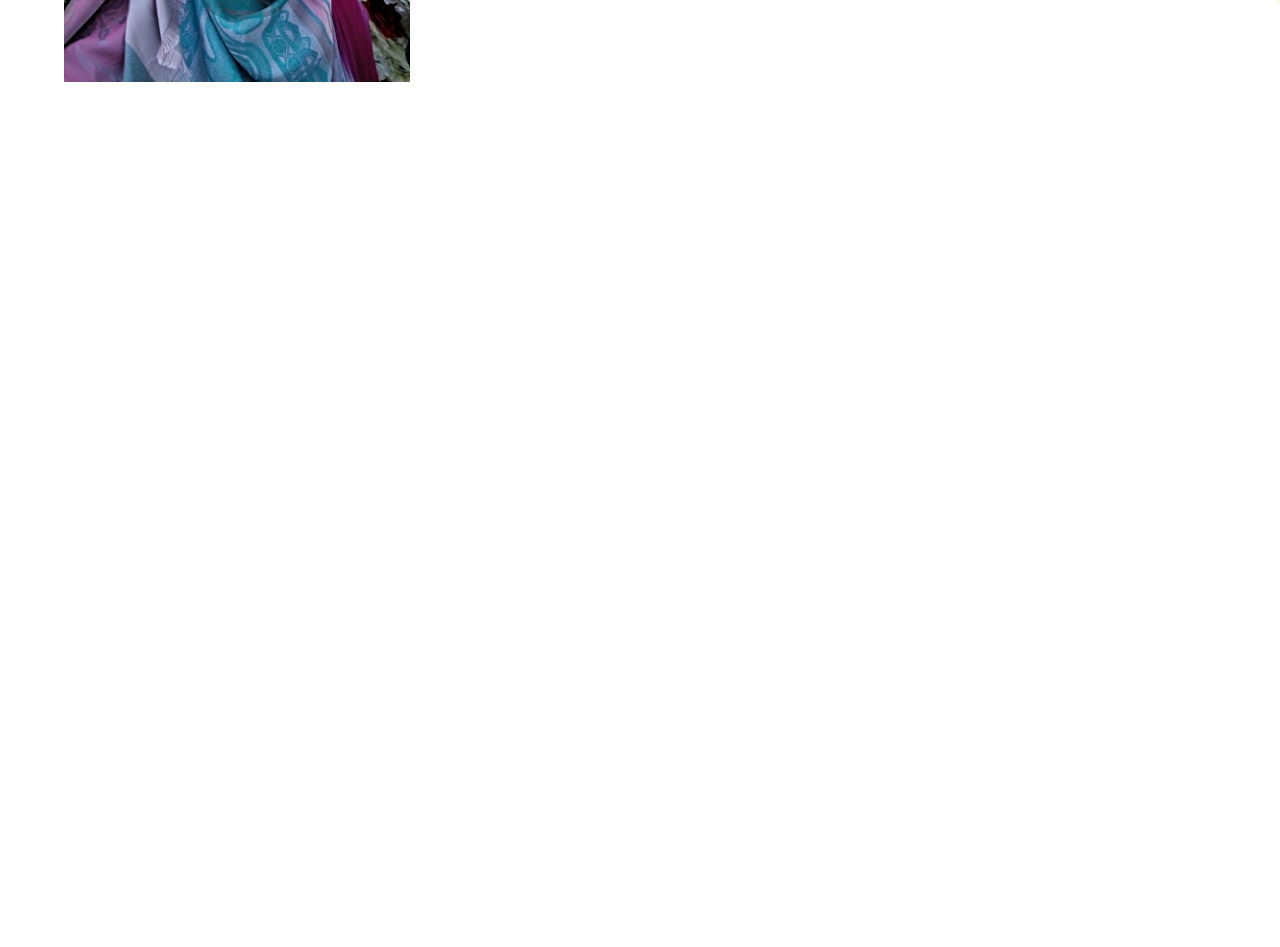
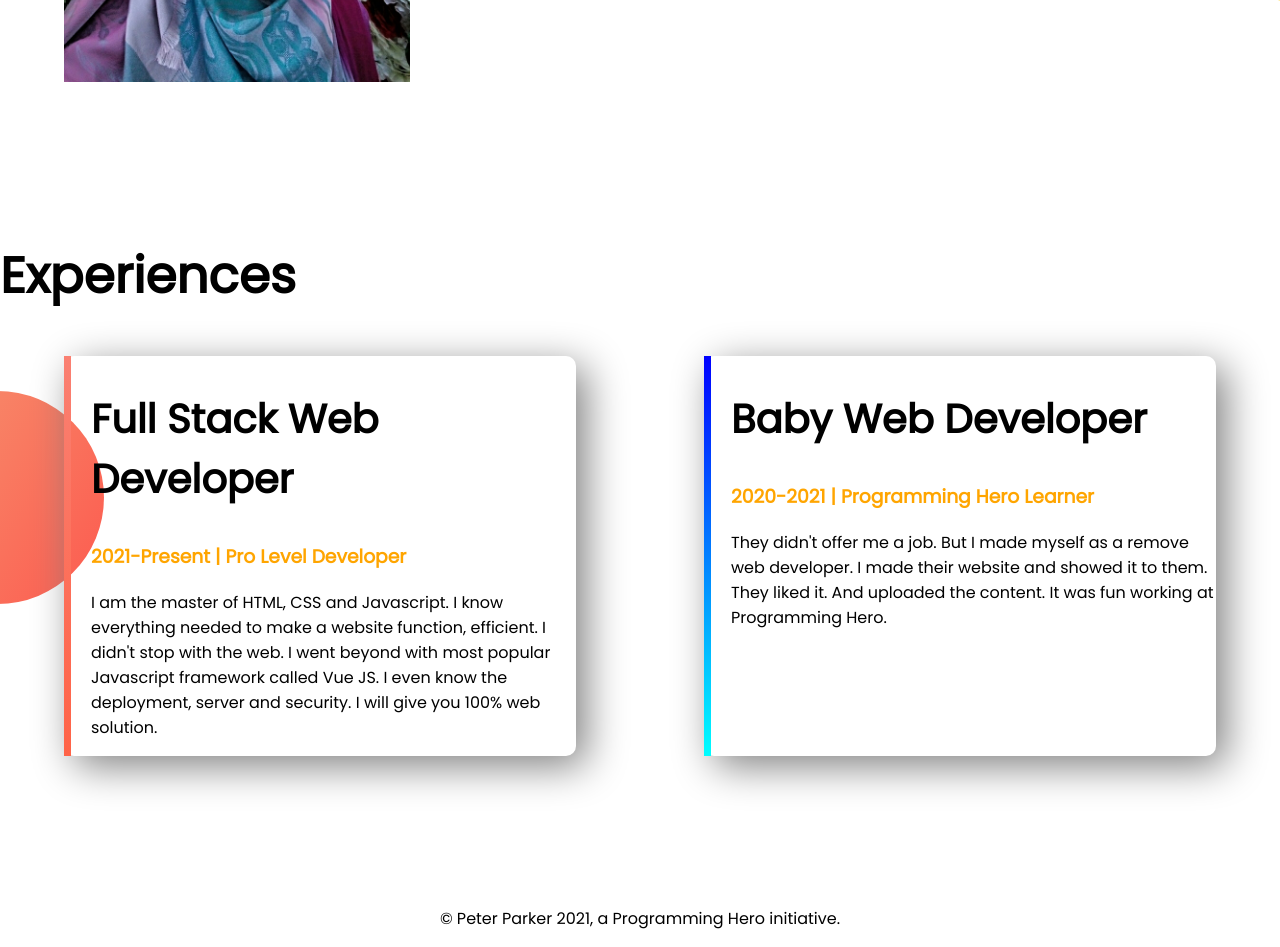
Before and after one commit to humayrasamia612021/developer-portfoilo, a plain HTML site: page index.html in a window 1280 px wide. Shown: the part 992-1939 px from the top of the page. Before the commit the page ends 1231 px from the top, so only its background shows below. Drawn offline with Linux system fonts and the light colour scheme.

Commit message:
footer and experience added

```diff
--- a/index.html
+++ b/index.html
@@ -14,7 +14,7 @@
 </head>
 
 <body>
-    <section class="top-banner">
+    <section class="top-banne flexible-container">
         <div class="half-width">
             <h1>Welcome To</h1>
             <h1><span class="orange-color">Suraiya Jakiya</span> World!</h1>
@@ -32,20 +32,45 @@
 
     </section>
 
-    <section class="dream-big">
+    <section class="dream-big flexible-container">
         <div class="half-width">
             <img src="showOff/jakiya2.jpg" alt="">
         </div>
         <div class="half-width">
             <h1>Dream Big</h1>
             <h2>Become a web developer</h2>
-             <p>I already learned the basic HTML and CSS. I can build any simple website. I can even teach my
+            <p>I already learned the basic HTML and CSS. I can build any simple website. I can even teach my
                 grandma how to make simple website. My goal is to build 3 websites and learn advanced topics.</p>
             <a class="link-button" target="_blank" href="">DOWNLOAD RESUME</a>
 
         </div>
     </section>
+    <section class="experience-area">
+        <h1>Experiences</h1>
+        <div class="flexible-container">
+            <div id="full-stack-experience" class="experience-item">
+                <h2>Full Stack Web Developer</h2>
+                <h3 class="orange-color">2021-Present | Pro Level Developer</h3>
+                <p>I am the master of HTML, CSS and Javascript. I know everything needed to make a website function,
+                    efficient. I didn't stop with the web. I went beyond with most popular Javascript framework called
+                    Vue
+                    JS. I even know the deployment, server and security. I will give you 100% web solution.</p>
 
+            </div>
+
+            <div id="web-dev-experience" class="experience-item">
+                <h2>Baby Web Developer</h2>
+                <h3 class="orange-color">2020-2021 | Programming Hero Learner</h3>
+                <p>They didn't offer me a job. But I made myself as a remove web developer. I made their website and
+                    showed
+                    it to them. They liked it. And uploaded the content. It was fun working at Programming Hero.</p>
+            </div>
+
+        </div>
+    </section>
+    <footer>
+        <p>© Peter Parker 2021, a Programming Hero initiative.</p>
+    </footer>
 </body>
 
 </html>
--- a/style.css
+++ b/style.css
@@ -5,16 +5,20 @@ body{
 h1{
     font-size: 50px;
 }
+h2{
+    font-size: 40px;
+}
 .orange-color{
     color: orange;
 }
-section{
+.flexible-container{
     display: flex;
     margin-bottom: 150px;
 }
 .half-width{
     width: 50%;
     padding-left: 5%;
+
 }
 .half-width img{
     width: 60%;
@@ -36,3 +40,29 @@ section{
     background-repeat: no-repeat;
     background-position: right;
 }
+.experience-area{
+    background-image: url(images/exp-bg.png);
+    background-repeat: no-repeat;
+    background-position: left;
+}
+.experience-item{
+    width: 40%;
+    margin-left: 5%;
+    margin-right: 5%;
+    padding-left: 20px;
+    border-radius: 10px;
+    box-shadow: 10px 10px 40px gray;
+}
+#web-dev-experience{
+    border-left: 7px solid;
+    border-image: linear-gradient(blue, cyan);
+    border-image-slice: 1;
+}
+#full-stack-experience{
+    border-left: 7px solid;
+    border-image: linear-gradient(salmon, tomato);
+    border-image-slice: 1;
+}
+footer p{
+    text-align: center;
+}
```
Also changed, not shown: images/jhankar.png (deleted), images/jhankar2.png (deleted), images/my-bg.png (deleted), images/my-bg2.png (deleted), showOff/IMG_20190223_111240.jpg (deleted), showOff/jakiya-removebg-preview.png (deleted), showOff/jakiya2-removebg-preview.png (deleted), 1 other file.
